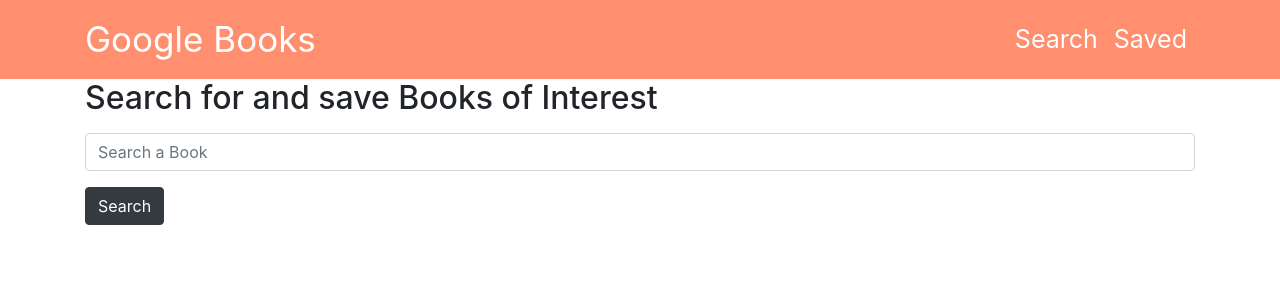
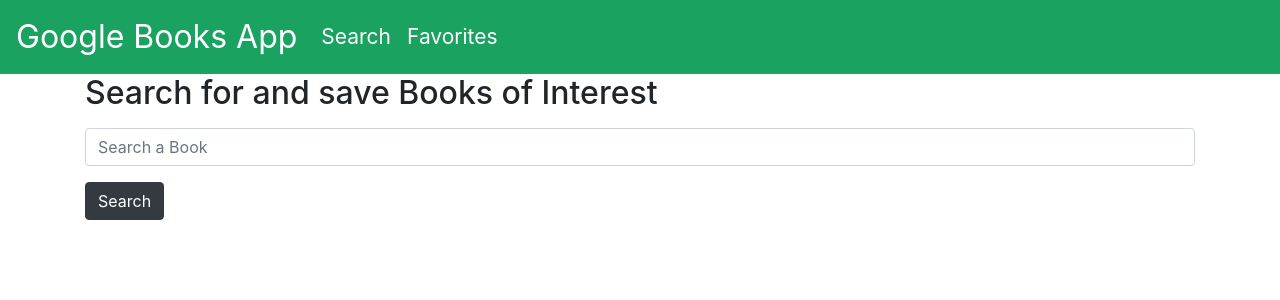
Before and after one commit to ksentak/google-books-app, a React (Create React App) app in the folder client/: page / in a window 1280 px wide. Shown: the top 300 px of the page. Built offline with nearby package versions, Linux system fonts and the light colour scheme.

Commit message:
Modified Navbar

```diff
--- a/client/public/index.html
+++ b/client/public/index.html
@@ -1,14 +1,12 @@
 <!DOCTYPE html>
 <html lang="en">
+
 <head>
 	<meta charset="utf-8" />
 	<link rel="icon" href="%PUBLIC_URL%/favicon.ico" />
 	<meta name="viewport" content="width=device-width, initial-scale=1" />
 	<meta name="theme-color" content="#000000" />
-    <meta
-      name="description"
-      content="Web site created using create-react-app"
-    />
+	<meta name="description" content="Web site created using create-react-app" />
 	<link rel="apple-touch-icon" href="%PUBLIC_URL%/logo192.png" />
 	<!--
       manifest.json provides metadata used when your web app is installed on a
@@ -17,10 +15,23 @@
 	<link rel="manifest" href="%PUBLIC_URL%/manifest.json" />
 
 	<!-- Bootstrap -->
-    <link rel="stylesheet" href="https://stackpath.bootstrapcdn.com/bootstrap/4.4.1/css/bootstrap.min.css" integrity="sha384-Vkoo8x4CGsO3+Hhxv8T/Q5PaXtkKtu6ug5TOeNV6gBiFeWPGFN9MuhOf23Q9Ifjh" crossorigin="anonymous">
+	<link rel="stylesheet" href="https://stackpath.bootstrapcdn.com/bootstrap/4.4.1/css/bootstrap.min.css"
+		integrity="sha384-Vkoo8x4CGsO3+Hhxv8T/Q5PaXtkKtu6ug5TOeNV6gBiFeWPGFN9MuhOf23Q9Ifjh" crossorigin="anonymous">
+
+	<!-- Bootstrap JavaScript -->
+	<script src="https://code.jquery.com/jquery-3.4.1.slim.min.js"
+		integrity="sha384-J6qa4849blE2+poT4WnyKhv5vZF5SrPo0iEjwBvKU7imGFAV0wwj1yYfoRSJoZ+n"
+		crossorigin="anonymous"></script>
+	<script src="https://cdn.jsdelivr.net/npm/popper.js@1.16.0/dist/umd/popper.min.js"
+		integrity="sha384-Q6E9RHvbIyZFJoft+2mJbHaEWldlvI9IOYy5n3zV9zzTtmI3UksdQRVvoxMfooAo"
+		crossorigin="anonymous"></script>
+	<script src="https://stackpath.bootstrapcdn.com/bootstrap/4.4.1/js/bootstrap.min.js"
+		integrity="sha384-wfSDF2E50Y2D1uUdj0O3uMBJnjuUD4Ih7YwaYd1iqfktj0Uod8GCExl3Og8ifwB6"
+		crossorigin="anonymous"></script>
 
 	<title>Google Books App</title>
 </head>
+
 <body>
 	<noscript>You need to enable JavaScript to run this app.</noscript>
 	<div id="root"></div>
@@ -35,4 +46,5 @@
       To create a production bundle, use `npm run build` or `yarn build`.
     -->
 </body>
+
 </html>
--- a/client/src/components/Nav/index.js
+++ b/client/src/components/Nav/index.js
@@ -1,25 +1,21 @@
 import React from "react";
-import { Link } from "react-router-dom";
 import "./style.css";
-
 
 function Navbar() {
     return (
-        <nav className="navbar navbar-expand-lg text-light">
-            <div className="container">
-                <Link className="navbar-brand" to="/">Google Books</Link>
+
+        <nav class="navbar navbar-expand-lg navbar-light">
+            <div className="navbar-brand text-white">Google Books App</div>
+            <button className="navbar-toggler" type="button" data-toggle="collapse" data-target="#navbarNav" aria-controls="navbarNav" aria-expanded="false" aria-label="Toggle navigation">
+                <span className="navbar-toggler-icon"></span>
+            </button>
+            <div className="collapse navbar-collapse" id="navbarNav">
                 <ul className="navbar-nav">
-                    <li className="nav-item">
-                        <Link
-                            to="/search"
-                            className={window.location.pathname === "/search" ? "nav-link active" : "nav-link"}
-                        > Search</Link>
+                    <li className="nav-item active">
+                        <a className="nav-link text-white" href="/">Search <span className="sr-only">(current)</span></a>
                     </li>
                     <li className="nav-item">
-                        <Link
-                            to="/saved"
-                            className={window.location.pathname === "/favorites" ? "nav-link active" : "nav-link"}
-                        >Saved</Link>
+                        <a className="nav-link text-white" href="/favorites">Favorites</a>
                     </li>
                 </ul>
             </div>
--- a/client/src/components/Nav/style.css
+++ b/client/src/components/Nav/style.css
@@ -1,20 +1,12 @@
 nav {
-    background-color: rgb(255,143,111)
-}
-
-a {
-    text-decoration: none;
-    color: white
-}
- a:hover {
-    text-decoration: underline;
-    color: white
+    background-color: #1aa260;
 }
 
 .navbar-brand {
-    font-size: 35px;
+    font-size: 32px;
+    color: white;
 }
 
 .nav-item {
-    font-size: 25px;
+    font-size: 21px;
 }
```
Lines whose indentation alone changed are shown as unchanged.
